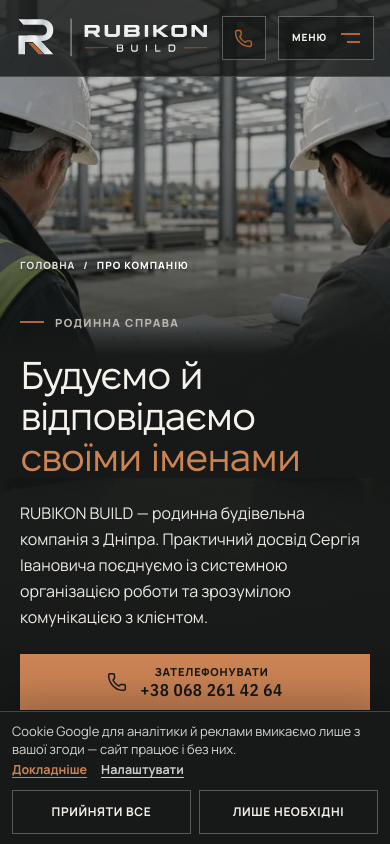
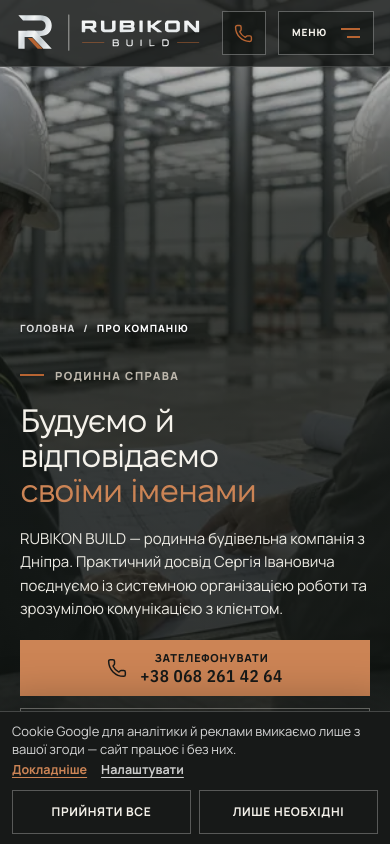
Before and after one commit to leusd100/rubikon-build, a Next.js app: page /pro-nas in a window 390 px wide. Shown: the top 844 px of the page. Built offline with nearby package versions, Linux system fonts and the light colour scheme.

Commit message:
design: apply accepted phone Hero composition across public pages

```diff
--- /dev/null
+++ b/app/components/PhoneHeroScroll.tsx
@@ -0,0 +1,4 @@
+/** A normal-flow phone cue: its target stays above Safari while the photograph continues below it. */
+export function PhoneHeroScroll({ href }: { href: string }) {
+  return <a className="phone-hero-scroll" href={href} aria-label="До наступного розділу">↓</a>;
+}
--- a/app/layout.tsx
+++ b/app/layout.tsx
@@ -14,6 +14,7 @@ import displayLatin from './fonts/fixel-display/FixelDisplay-Regular-Latin.woff2
 import './fonts/fallback-metrics.css';
 import './theme.css';
 import './globals.css';
+import './phone-hero.css';
 import './conversation.css';
 // The sheet's field (margin decor); inert until a page's <main> carries data-field
 import './components/sheet-field.css';
--- a/app/napryamky/page.tsx
+++ b/app/napryamky/page.tsx
@@ -4,6 +4,7 @@ import { ConversationSection } from '../components/ConversationSection';
 import { DirectionsCatalog, type CatalogItem } from '../components/directions/DirectionsCatalog';
 import { DirectionsKey } from '../components/home-v2/DirectionsKey';
 import { DirectionsHeroImageSequence } from '../components/DirectionsHeroImageSequence';
+import { PhoneHeroScroll } from '../components/PhoneHeroScroll';
 import { directionsHeroSequenceAssets } from '../data/directionsHeroSequenceManifest';
 import { brandedTitle, createPageMetadata } from '../lib/seo';
 import { siteRoutes } from '../data/navigation';
@@ -55,10 +56,10 @@ export default function DirectionsPage() {
   return (
     <main className="inner-page directions-page" id="main-content" data-field="" style={{ '--field-name': '"RUBIKON BUILD · Напрямки"' } as CSSProperties}>
       <ProcessMotion root=".directions-page" />
-      <section className="subhero subhero-media directions-subhero">
+      <section className="subhero subhero-media directions-subhero phone-hero">
         <DirectionsHeroImageSequence />
         <div className="subhero-overlay" />
-        <div className="shell subhero-layout">
+        <div className="shell subhero-layout phone-hero-content">
           <div className="subhero-copy">
             <Breadcrumbs items={[{ label: 'Головна', href: siteRoutes.home }, { label: 'Напрямки', href: siteRoutes.directions }]} />
             <p className="eyebrow light"><span /> Напрями робіт</p>
@@ -79,6 +80,7 @@ export default function DirectionsPage() {
               </a>
             </div>
           </div>
+          <PhoneHeroScroll href="#directions-list" />
         </div>
         <span className="hero-provenance">Ілюстрація</span>
       </section>
--- /dev/null
+++ b/app/phone-hero.css
@@ -0,0 +1,80 @@
+/* The owner-approved HOME composition, applied only to public inner-page phone Heroes.
+   The scene and the copy have separate viewport bounds: Safari's lower area contains photo only. */
+@media (max-width: 760px) {
+  .phone-hero-target, #direction-entry-title, #proc-start-title { scroll-margin-top: 88px; }
+  body:has(main.inner-page > .phone-hero) .site-header .nav-wrap { min-height: 66px; }
+  body:has(main.inner-page > .phone-hero) .site-header .brand-link { flex-basis: 186px; }
+  body:has(main.inner-page > .phone-hero) .site-header .brand { max-width: 186px; }
+  body:has(main.inner-page > .phone-hero) .site-header :is(.mobile-call, .mobile-menu summary) { min-width: 44px; min-height: 44px; height: 44px; }
+
+  main.inner-page > .phone-hero:is(.subhero, .service-subhero, .proc-hero) {
+    --phone-scene-header: calc(67px + var(--phone-hero-safe-top, 0px));
+    --phone-scene-tail: max(64px, env(safe-area-inset-bottom, 0px));
+    display: flex; flex-direction: column; align-items: stretch; isolation: isolate;
+    min-height: calc(100svh + var(--phone-scene-tail)); min-height: calc(100lvh + var(--phone-scene-tail));
+    height: auto; padding-top: var(--phone-scene-header); overflow: visible;
+  }
+  main.inner-page > .phone-hero > .phone-hero-content {
+    display: flex; flex-direction: column; align-items: stretch; justify-content: flex-end; gap: 0;
+    min-height: calc(100svh - var(--phone-scene-header)); width: calc(100% - 40px);
+    margin: 0 auto auto; padding: 88px 0 calc(12px + env(safe-area-inset-bottom, 0px));
+  }
+  main.inner-page > .phone-hero :is(.service-subhero-media, .about-hero-media, .proc-hero-media) {
+    position: absolute; inset: 0; width: 100%; height: 100%; overflow: hidden;
+  }
+  main.inner-page > .phone-hero .directions-hero-sequence-image { top: 0; height: 100%; }
+  main.inner-page > .phone-hero :is(.subhero-overlay, .service-subhero-overlay, .proc-hero-shade) {
+    inset: 0; mask-image: none;
+    background: linear-gradient(180deg, rgba(18,22,19,.18), rgba(18,22,19,.28) var(--phone-scene-header), rgba(18,22,19,.79) calc(var(--phone-scene-header) + 140px), rgba(18,22,19,.82) 60%, rgba(18,22,19,.88));
+  }
+  main.inner-page > .phone-hero :is(.subhero-grid, .proc-hero-trace) { display: none; }
+  main.inner-page > .phone-hero :is(.hero-provenance, .proc-provenance) { top: calc(var(--phone-scene-header) + 14px); right: 20px; bottom: auto; }
+  main.inner-page > .phone-hero .hero-video-control { top: calc(var(--phone-scene-header) + 48px); }
+  main.inner-page > .phone-hero .breadcrumb { min-height: 44px; margin-bottom: 16px; font-size: .625rem; }
+  main.inner-page > .phone-hero .breadcrumb a { min-height: 44px; }
+  main.inner-page > .phone-hero .eyebrow { margin: 0 0 20px; font-size: .7rem; }
+  main.inner-page > .phone-hero h1 {
+    width: auto; max-width: 36rem; margin: 0; padding: 0;
+    font-size: clamp(1.8125rem, 8.3vw, 2.1875rem); line-height: 1.08; letter-spacing: -.035em;
+    text-wrap: pretty; overflow-wrap: break-word;
+  }
+  main.inner-page > .phone-hero h1::before { display: none; }
+  main.inner-page > .phone-hero h1 em { color: var(--color-accent-on-dark); }
+  main.inner-page > .phone-hero .subhero-title-line + .subhero-title-line { margin-top: 0; }
+  main.inner-page > .phone-hero .subhero-side { margin-top: 18px; padding: 0; border: 0; }
+  main.inner-page > .phone-hero :is(.service-subhero-lead, .proc-hero-lead, .subhero-side > p) {
+    margin: 18px 0 0; font-size: .9375rem; line-height: 1.55;
+    color: color-mix(in srgb, var(--color-dark-text) 96%, transparent);
+  }
+  main.inner-page > .phone-hero .subhero-side > p { margin-top: 0; }
+  main.inner-page > .phone-hero :is(.hero-action-row, .angary-hero-actions, .grain-hero-actions, .directions-hero-actions, .about-hero-actions, .proc-hero-actions) {
+    display: grid; grid-template-columns: minmax(0, 1fr); gap: 12px; margin-top: 20px;
+  }
+  main.inner-page > .phone-hero .button {
+    width: 100%; min-width: 0; min-height: 56px; margin-top: 0; padding: 10px 12px; gap: 13px;
+    justify-content: center; text-align: center; line-height: 1.25; white-space: normal; overflow-wrap: anywhere;
+  }
+  main.inner-page > .phone-hero .hero-call-primary { color: var(--color-dark); background: var(--color-accent-on-dark); }
+  main.inner-page > .phone-hero .hero-call-primary:hover { background: var(--color-accent-on-dark-hover); }
+  main.inner-page > .phone-hero .hero-call-primary > span { min-width: 0; }
+  main.inner-page > .phone-hero .hero-call-primary strong { white-space: normal; overflow-wrap: anywhere; }
+  main.inner-page > .phone-hero .button:not(.hero-call-primary) { position: relative; padding-inline: 48px; }
+  main.inner-page > .phone-hero .button:not(.hero-call-primary) > span[aria-hidden="true"] { position: absolute; right: 18px; }
+  main.inner-page > .phone-hero .phone-hero-scroll {
+    position: relative; z-index: 3; flex: none; align-self: center; margin-top: 24px; inset: auto;
+    display: grid; place-items: center; width: 44px; height: 44px; font-size: 24px; line-height: 1;
+    color: var(--color-accent-on-dark);
+  }
+}
+@media (max-width: 359px) {
+  main.inner-page > .phone-hero > .phone-hero-content { width: calc(100% - 32px); }
+}
+@media (max-width: 760px) and (max-height: 740px) {
+  main.inner-page > .phone-hero h1 { font-size: 1.8125rem; }
+}
+/* About already plays footage from601px; keep its established reveal behind the translucent header. */
+@media (min-width: 601px) and (max-width: 760px) {
+  main.inner-page > .about-subhero.phone-hero .subhero-overlay {
+    mask-image: linear-gradient(180deg, transparent calc(var(--phone-scene-header) - 24px), #000 var(--phone-scene-header));
+  }
+}
--- a/app/pro-nas/page.tsx
+++ b/app/pro-nas/page.tsx
@@ -3,6 +3,7 @@ import { AboutHeroVideo } from '../components/AboutHeroVideo';
 import { Breadcrumbs, HeroCallButton, SectionHeader, TeamSection } from '../components/SiteChrome';
 import { ConversationSection } from '../components/ConversationSection';
 import { ProcessMotion } from '../components/process/ProcessMotion';
+import { PhoneHeroScroll } from '../components/PhoneHeroScroll';
 import { CapabilityFigure } from '../components/about/CapabilityFigure';
 import { PrincipleMark } from '../components/about/PrincipleMark';
 import { RegionBlock } from '../components/about/RegionBlock';
@@ -90,13 +91,13 @@ export default function AboutPage() {
       <ProcessMotion root=".about-page" />
 
       {/* 1 · Hero — the names behind the reputation; words and actions under the title, as on /yak-pratsyuiemo */}
-      <section className="subhero about-subhero">
+      <section className="subhero about-subhero phone-hero">
         <div className="about-hero-media">
           <AboutHeroVideo />
         </div>
         <div className="subhero-overlay" aria-hidden="true" />
         <div className="subhero-grid" aria-hidden="true" />
-        <div className="shell subhero-layout">
+        <div className="shell subhero-layout phone-hero-content">
           <div className="subhero-copy">
             <Breadcrumbs items={[{ label: 'Головна', href: siteRoutes.home }, { label: 'Про компанію', href: siteRoutes.about }]} />
             <p className="eyebrow light"><span /> Родинна справа</p>
@@ -114,8 +115,8 @@ export default function AboutPage() {
               </a>
             </div>
           </div>
+          <PhoneHeroScroll href="#about-team" />
         </div>
-        <a className="phone-hero-scroll" href="#about-team" aria-label="До наступного розділу">↓</a>
       </section>
 
       {/* 2 · The two people and what each answers for */}
--- a/app/yak-pratsyuiemo/page.tsx
+++ b/app/yak-pratsyuiemo/page.tsx
@@ -6,6 +6,7 @@ import { DirectionFaq } from '../components/DirectionDetail';
 import { FormatSwitchSync } from '../components/process/FormatSwitchSync';
 import { ResponsibilityMatrix } from '../components/process/ResponsibilityMatrix';
 import { ProcessMotion } from '../components/process/ProcessMotion';
+import { PhoneHeroScroll } from '../components/PhoneHeroScroll';
 import { FormatsScope, type FormatTerms } from '../components/directions/FormatsScope';
 import { ProcessDrawing } from '../components/directions/ProcessDrawing';
 import { StartGlyph } from '../components/process/StartGlyph';
@@ -118,7 +119,7 @@ export default function DeliveryModelPage() {
       <FormatSwitchSync />
 
       {/* 1 · Hero */}
-      <section className="proc-hero">
+      <section className="proc-hero phone-hero">
         <div className="proc-hero-media" aria-hidden="true">
           {/* eslint-disable-next-line @next/next/no-img-element -- pre-generated WebP variants up to 1536w (as the direction heroes), eager: this is the LCP image */}
           <img
@@ -141,7 +142,7 @@ export default function DeliveryModelPage() {
           <path className="ht-dim" d="M1180 250 L1180 170 M1440 120 L1440 40 M1180 190 H1440" pathLength={1} />
           <circle className="ht-node" cx="1180" cy="250" r="5" />
         </svg>
-        <div className="shell proc-hero-layout">
+        <div className="shell proc-hero-layout phone-hero-content">
           <Breadcrumbs items={[{ label: 'Головна', href: siteRoutes.home }, { label: 'Як працюємо', href: siteRoutes.process }]} />
           <p className="eyebrow light"><span /> Як працюємо</p>
           <h1>Від задачі — до <em>зрозумілого плану робіт</em></h1>
@@ -153,6 +154,7 @@ export default function DeliveryModelPage() {
             <HeroCallButton />
             <a className="button button-hero-secondary" href="#inquiry" data-open-inquiry="">Обговорити задачу <span aria-hidden="true">↓</span></a>
           </div>
+          <PhoneHeroScroll href="#proc-start-title" />
         </div>
         <span className="proc-provenance">Ілюстрація</span>
       </section>
```
Also changed, not shown: app/components/DirectionDetail.tsx (+8 -3 lines), 4 other files (tests, documents, lock files or other folders).
